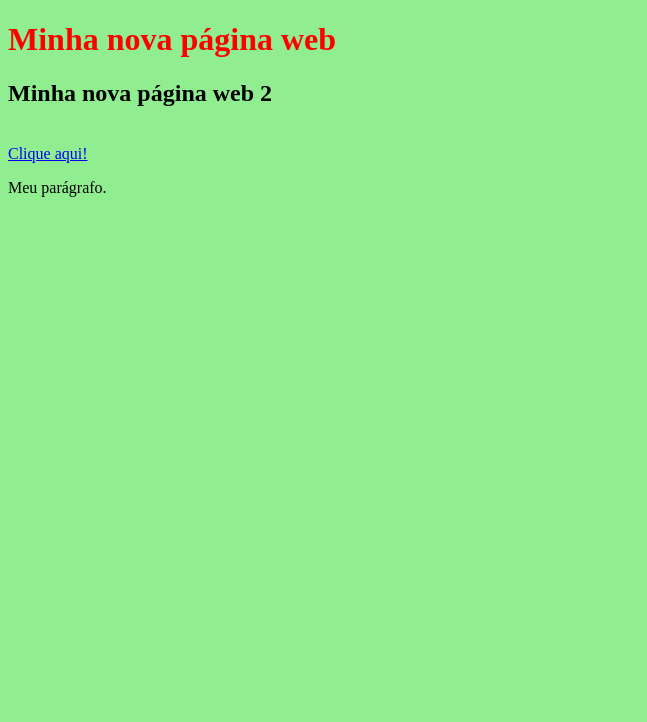
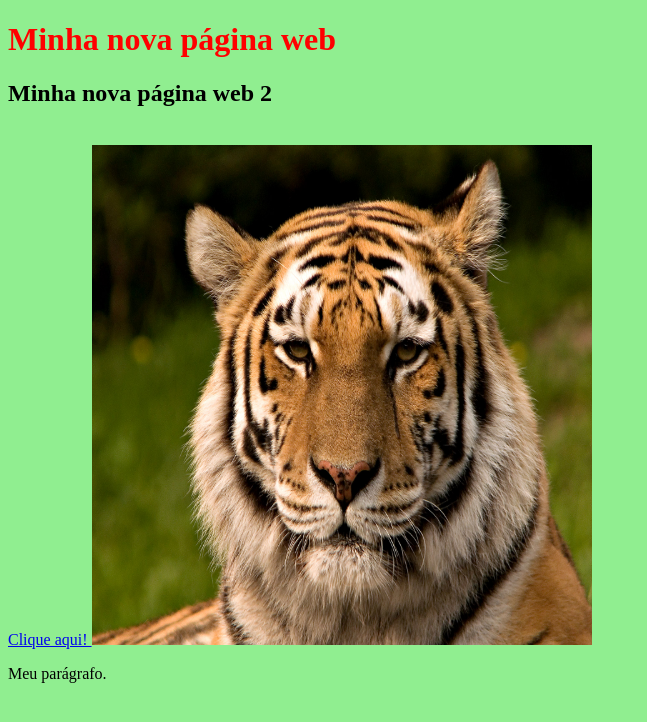
Before and after one commit to Micael-git-dev/TECINFO, a plain HTML site: page index.html in a window 1280 px wide. Shown: the whole page, without its empty margins (0-647 px from the left). Drawn offline with Linux system fonts and the light colour scheme.

Commit message:
Update index.html

```diff
--- a/index.html
+++ b/index.html
@@ -9,7 +9,7 @@
 
 <br>
 <a href="https://globo.com">Clique aqui!
-<igm src="tigre.jpg" alt="gato" width="500"
+<img src="tigre.jpg" alt="gato" width="500"
 height="500"></img>
 </a>
 <p> Meu parágrafo.</p>
```
